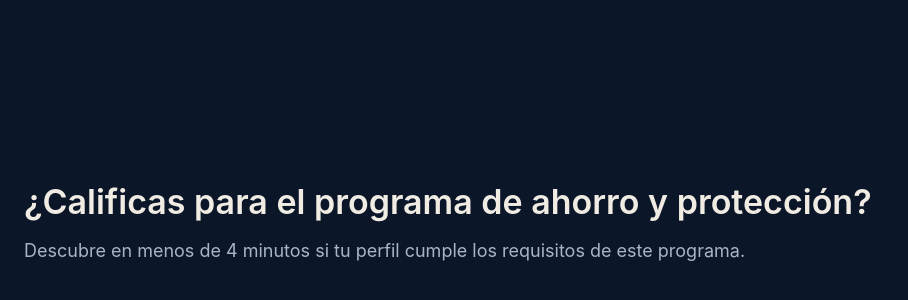
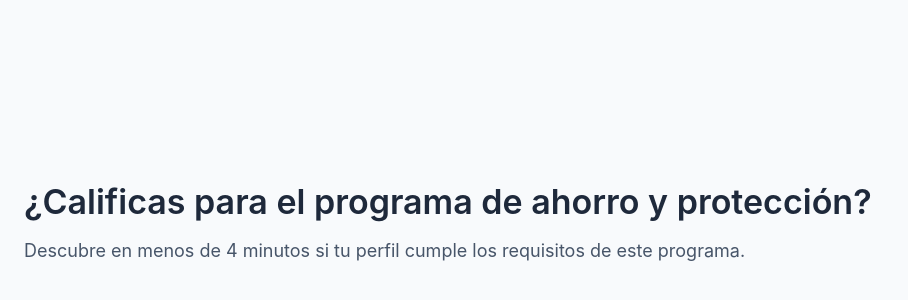
Before and after one commit to zipnegocios/escudatupatrimonio, a Next.js app: page /evaluacion in a window 1280 px wide. Shown: the part 176-476 px from the top of the page, without its empty margins (0-908 px from the left). Built offline with nearby package versions, Linux system fonts and the light colour scheme.

Commit message:
feat(tema): retemear la app a fondo claro con anclas oscuras y corregir contraste AA

```diff
--- a/src/presentation/styles/globals.css
+++ b/src/presentation/styles/globals.css
@@ -6,35 +6,48 @@
  * confirmaciones positivas). Ver mvp_arbol_decisiones_smart_form.md.
  */
 :root {
-  --bg-deep: #080f1e;
-  --bg-primary: #0b1628;
-  --bg-surface: #152340;
-  --bg-elevated: #1e3355;
-  --bg-input: #0e1d35;
-  --bg-overlay: rgba(8, 15, 30, 0.85);
+  /* Fondos — tema claro por defecto en las 41 pantallas del wizard + cuerpo de la landing */
+  --bg-deep: #eef2f7;
+  --bg-primary: #f8fafc;
+  --bg-surface: #ffffff;
+  --bg-elevated: #f1f5f9;
+  --bg-input: #ffffff;
+  --bg-overlay: rgba(15, 23, 42, 0.78);
 
+  /* Ancla oscura — SOLO Landing Hero, Landing Footer/CTA final, y S1-S5 (WebGL). Valores idénticos al tema oscuro original: ya estaban probados. */
+  --bg-trust-dark: #0b1628;
+  --bg-trust-elevated: #152340;
+  --text-ondark: #f0ece3;
+  --text-ondark-secondary: #a8b5c8;
+  --text-ondark-muted: #6b7a8d;
+  --border-ondark: rgba(255, 255, 255, 0.08);
+
+  /* Oro — SIN cambios de valor: es el oro del logo de marca real (ver BRAND_ICON_URL en constants.ts) */
   --gold-primary: #c9a84c;
   --gold-light: #e8d5a3;
   --gold-dark: #9e7d35;
   --gold-subtle: rgba(201, 168, 76, 0.15);
   --gold-border: rgba(201, 168, 76, 0.35);
   --gold-glow: rgba(201, 168, 76, 0.12);
+  /* Oro usado como TEXTO sobre fondo claro (nunca como fondo): #c9a84c da 2.29:1 sobre blanco (falla WCAG AA). #8a6b1f da 5.0:1. */
+  --gold-text: #8a6b1f;
 
-  --success: #2db87a;
-  --success-bg: rgba(45, 184, 122, 0.1);
-  --trust-blue: #4a9fd4;
-  --trust-bg: rgba(74, 159, 212, 0.1);
-  --caution: #d4a046;
-  --caution-bg: rgba(212, 160, 70, 0.1);
+  /* Recalculados para AA (4.5:1) sobre fondo claro — los valores originales solo habían corrido sobre navy oscuro */
+  --success: #17824f;
+  --success-bg: rgba(23, 130, 79, 0.12);
+  --trust-blue: #2563a8;
+  --trust-bg: rgba(37, 99, 168, 0.1);
+  --caution: #8a5c0c;
+  --caution-bg: rgba(138, 92, 12, 0.12);
 
-  --text-primary: #f0ece3;
-  --text-secondary: #a8b5c8;
-  --text-muted: #6b7a8d;
+  --text-primary: #1e293b;
+  --text-secondary: #475569;
+  --text-muted: #64748b;
   --text-inverse: #0b1628;
 
-  --border-subtle: rgba(255, 255, 255, 0.06);
-  --border-card: rgba(255, 255, 255, 0.08);
-  --border-focus: rgba(201, 168, 76, 0.5);
+  --border-subtle: rgba(15, 23, 42, 0.06);
+  --border-card: rgba(15, 23, 42, 0.1);
+  --border-focus: rgba(201, 168, 76, 0.6);
 
   --webgl-particle: #c9a84c;
   --webgl-line: rgba(201, 168, 76, 0.3);
@@ -49,12 +62,20 @@
   --color-bg-elevated: var(--bg-elevated);
   --color-bg-input: var(--bg-input);
 
+  --color-bg-trust-dark: var(--bg-trust-dark);
+  --color-bg-trust-elevated: var(--bg-trust-elevated);
+  --color-text-ondark: var(--text-ondark);
+  --color-text-ondark-secondary: var(--text-ondark-secondary);
+  --color-text-ondark-muted: var(--text-ondark-muted);
+  --color-border-ondark: var(--border-ondark);
+
   --color-gold-primary: var(--gold-primary);
   --color-gold-light: var(--gold-light);
   --color-gold-dark: var(--gold-dark);
   --color-gold-subtle: var(--gold-subtle);
   --color-gold-border: var(--gold-border);
   --color-gold-glow: var(--gold-glow);
+  --color-gold-text: var(--gold-text);
 
   --color-success: var(--success);
   --color-success-bg: var(--success-bg);
```
